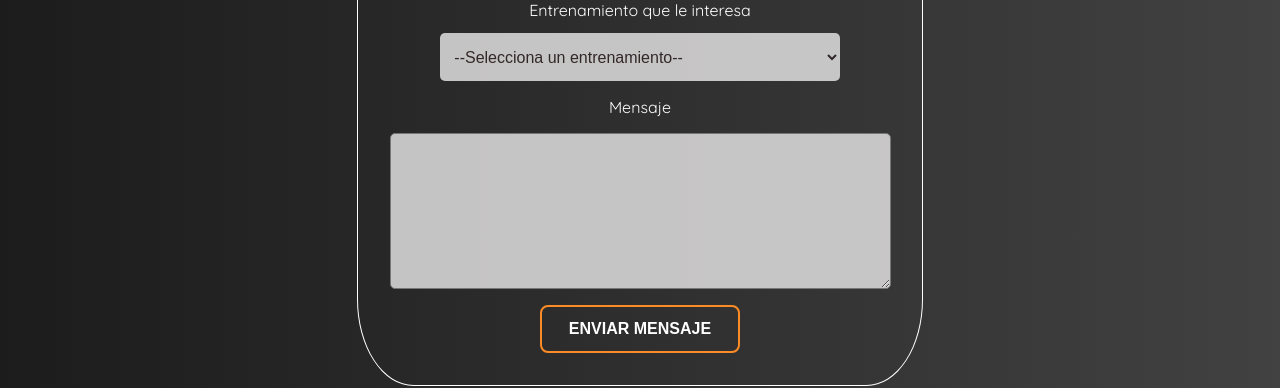
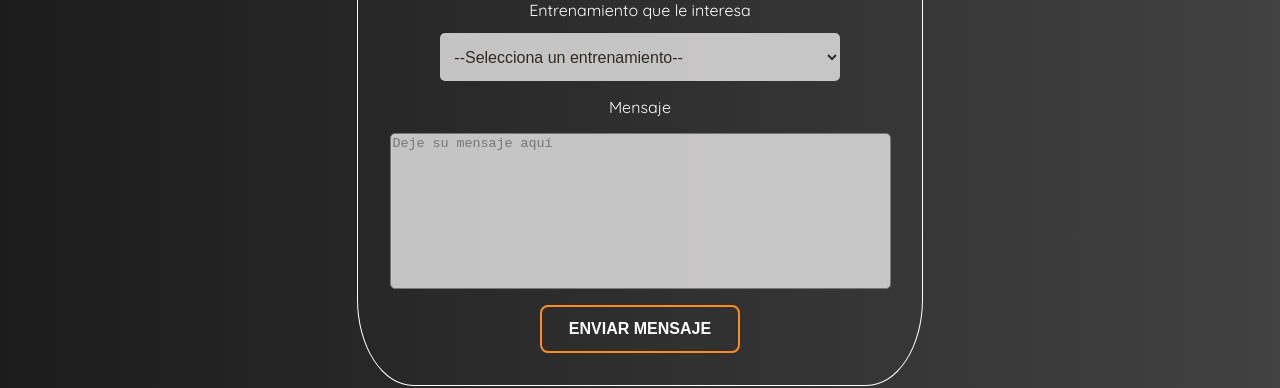
Before and after one commit to GastonBorselli/Gimnasio-Vitalidad, a React (Create React App) app: page /contact in a window 1280 px wide. Shown: the part 780-1168 px from the top of the page. Built offline with nearby package versions, Linux system fonts and the light colour scheme.

Commit message:
correcciones

```diff
--- a/src/App.css
+++ b/src/App.css
@@ -594,6 +594,7 @@ th{
   margin-top: .5rem;
   background-color: #e7e6e6d2;
   border-radius: 5px;
+  resize: none;
 }
 .form-container form small{
   margin-top: -2rem;
--- a/src/components/Contact.jsx
+++ b/src/components/Contact.jsx
@@ -96,7 +96,7 @@ export const Contact = () => {
               {errors.user_trainning?.type ==='required' && <small className='select'>Debe seleccionar un entrenamiento</small>}
 
               <label>Mensaje</label>
-              <textarea className='message' name="message" cols="60" rows="10" {...register("message",{required:true})} />
+              <textarea className='message' name="message" placeholder='Deje su mensaje aquí' cols="60" rows="10" {...register("message",{required:true})} />
               {errors.message?.type ==='required' && <small className='select'>Debe ingresar un mensaje</small>}
               <button className='button' type="submit" value="Send">Enviar mensaje</button>
         </form>
--- a/src/components/Navbar.jsx
+++ b/src/components/Navbar.jsx
@@ -8,15 +8,6 @@ export const Navbar = () => {
   const [nav,setnav] = useState(false);
   const handleNav = () => setnav(!nav);
 
-  const changeBackground = ()=>{
-    if (window.scrollY>=50) {
-      setnav(true);
-    }
-    else {
-      setnav(false);
-    }
-  }
-  window.addEventListener('scroll',changeBackground);
 
   return (
     <div className='navbar'>
```
